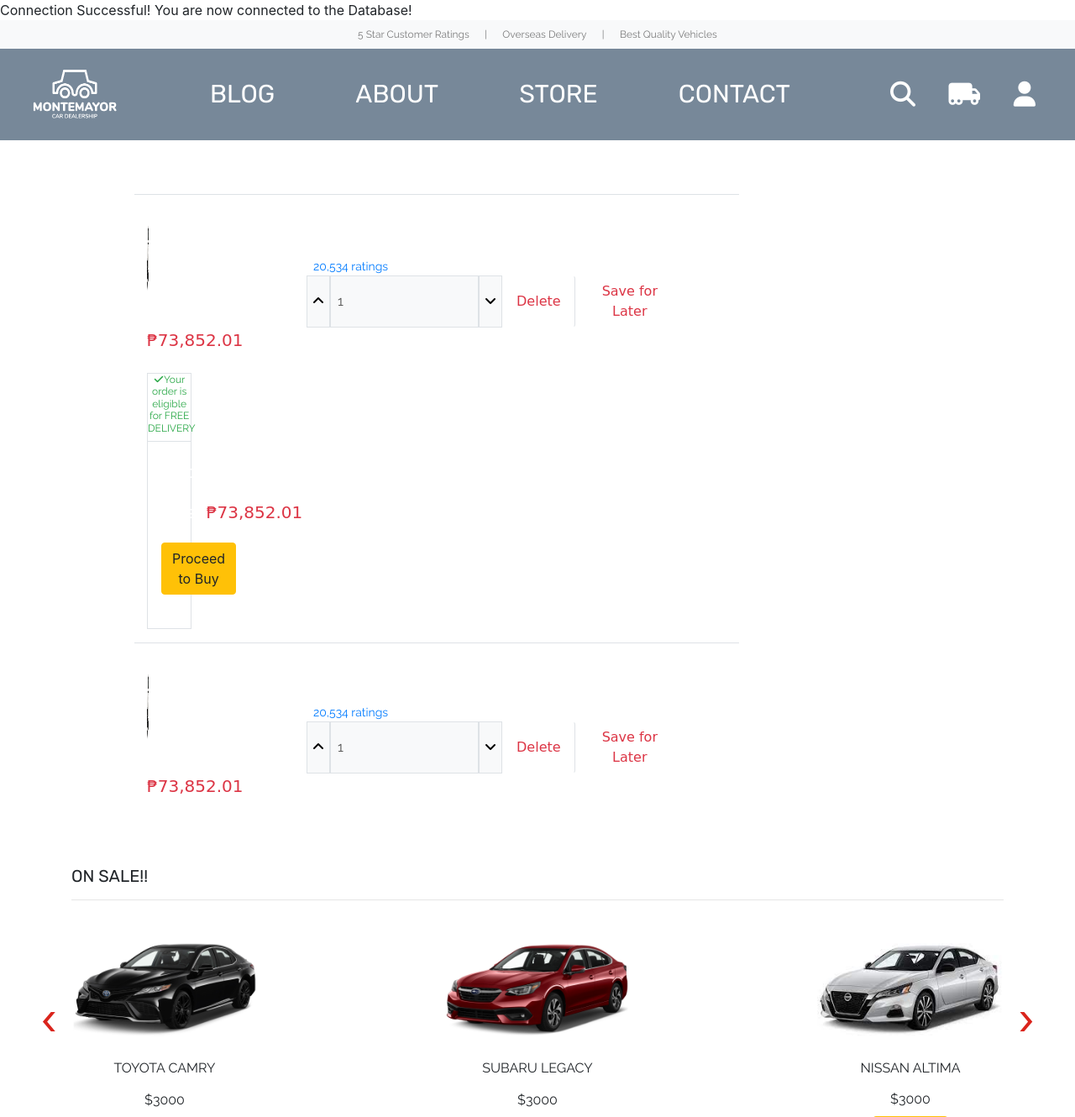
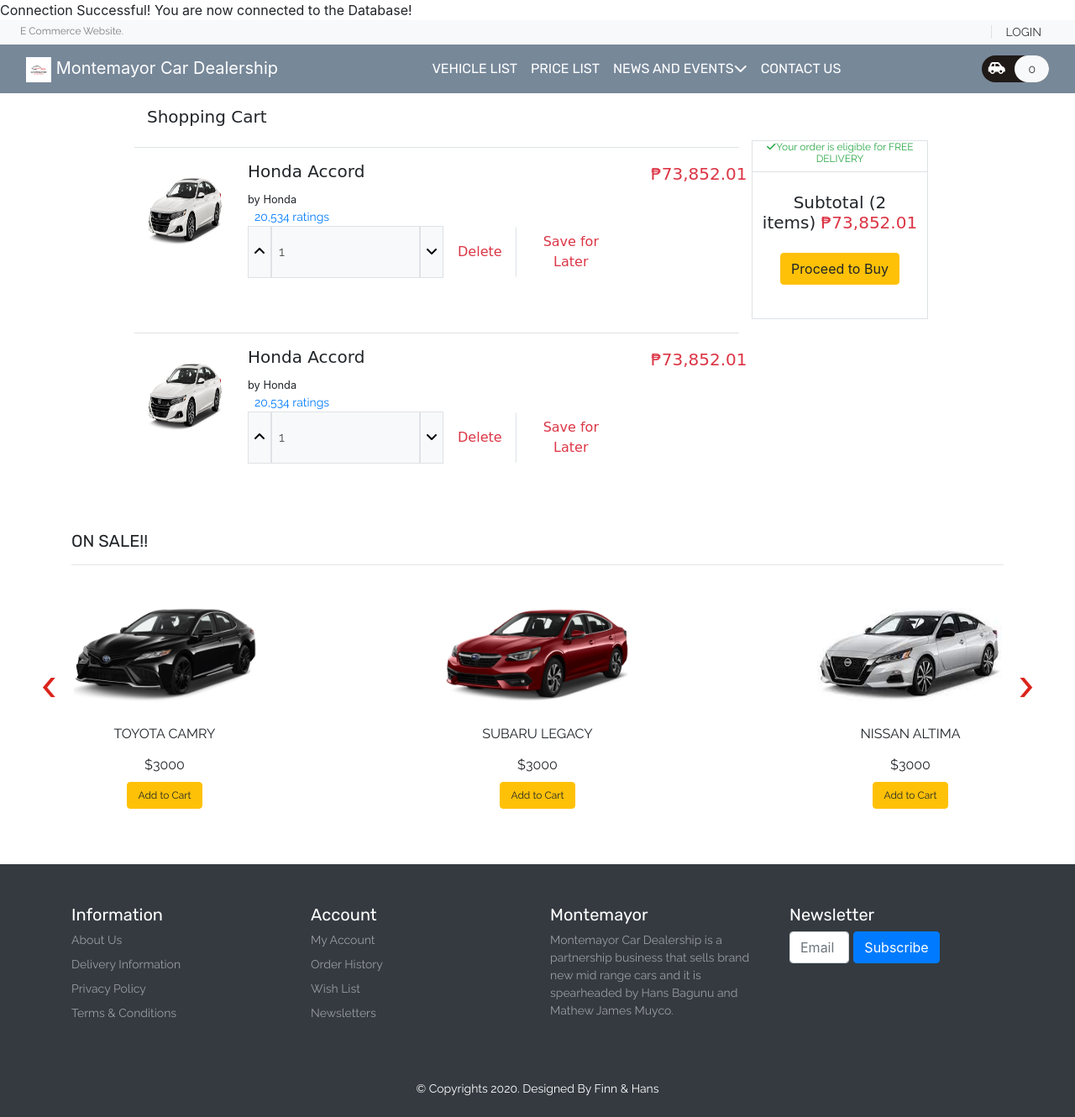
Before and after one commit to ImperialDuck-dev/E-Commerce, a PHP site: page /cart.php in a window 1280 px wide. Shown: the top 1330 px of the page at 84% size. Run offline with PHP 8.4, Linux system fonts and the light colour scheme; some libraries are stand-ins or nearby versions; some web fonts are replaced.

Commit message:
Revert "Experimental Template"
This reverts commit a57e07e9f5524f174bf995ecbf418e41ec563541.

```diff
--- a/E-Commerce/ECom/header.php
+++ b/E-Commerce/ECom/header.php
@@ -24,39 +24,41 @@
 </head>
 <body>
 <header id="header">
-    <div class=" text-center   px-4 py-1 bg-light ">
-        <p class="font-rale font-size-12 text-black-50 m-1">5 Star Customer Ratings&nbsp&nbsp&nbsp&nbsp&nbsp | &nbsp&nbsp&nbsp&nbsp&nbspOverseas Delivery&nbsp&nbsp&nbsp&nbsp&nbsp | &nbsp&nbsp&nbsp&nbsp&nbspBest Quality Vehicles</p>
+    <div class="strip d-flex justify-content-between px-4 py-1 bg-light">
+        <p class="font-rale font-size-12 text-black-50 m-0">E Commerce Website.</p>
+        <div class="font-rale font-size-14">
+            <a href="#" class="px-3 border-right- border-left text-dark">LOGIN</a>
+        </div>
     </div>
-    <nav class="navbar  navbar-expand-lg navbar-dark color-gray-bg font-size-30">
+    <nav class="navbar navbar-expand-lg navbar-dark color-gray-bg">
         <div class="container-fluid">
-            <img src="Logos%20Revised.png" alt="" width="100" height="60" class="d-inline-block mx-2" id="logoStyle"></a>
-
-                <ul class="navbar-nav m-auto p-4 font-rubik">
-
-                    <li class="nav-item mx-5">
-                        <a class="color-white" href="#">BLOG</a>
+            <a class="navbar-brand" href="#">
+                <img src="Logos.png" alt="" width="30" height="30" class="d-inline-block align-text-mid ">   Montemayor Car Dealership</a>
+            <button class="navbar-toggler" type="button" data-bs-toggle="collapse" data-bs-target="#navbarNav" aria-controls="navbarNav" aria-expanded="false" aria-label="Toggle navigation">
+                <span class="navbar-toggler-icon"></span>
+            </button>
+            <div class="collapse navbar-collapse" id="navbarNav">
+                <ul class="navbar-nav m-auto font-rubik">
+                    <li class="nav-item">
+                        <a class="nav-link active" aria-current="page" href="#">VEHICLE LIST</a>
                     </li>
 
-                    <li class="nav-item mx-5">
-                        <a class="color-white"  href="#">ABOUT</a>
+                    <li class="nav-item">
+                        <a class="nav-link active" href="#">PRICE LIST</a>
                     </li>
-
-                    <li class="nav-item mx-5">
-                        <a class="color-white" href="#">STORE</a>
+                    <li class="nav-item">
+                        <a class="nav-link active" href="#">NEWS AND EVENTS<i class="fas fa-chevron-down"></i></a>
                     </li>
-                    <li class=" nav-item mx-5">
-                        <a class="color-white" href="#">CONTACT</>
+                    <li class="nav-item">
+                        <a class="nav-link active" href="#">CONTACT US</a>
                     </li>
-
-
-
                 </ul>
-                <div class="login_cart font-rale  font-size-30 align-left">
-                    <i class="fa-solid fa-magnifying-glass color-white mx-3" href="#"></i>
-                    <i class="fa-solid fa-truck-moving color-white mx-3" href="#"></i>
-                    <i class="fa-solid fa-user color-white mx-3" href="#"></i>
-                </div>
-
+                <form action="#" class="font-size-14 font-rale">
+                    <a href="#" class="py-2 rounded-pill color-black-bg">
+                        <span class="font-size-16 px-2 text-white"><i class="fas fa-car-side"></i></span>
+                        <span class="px-3 py-2 rounded-pill text-dark bg-light">0</span>
+                    </a>
+                </form>
             </div>
         </div>
     </nav>
```
